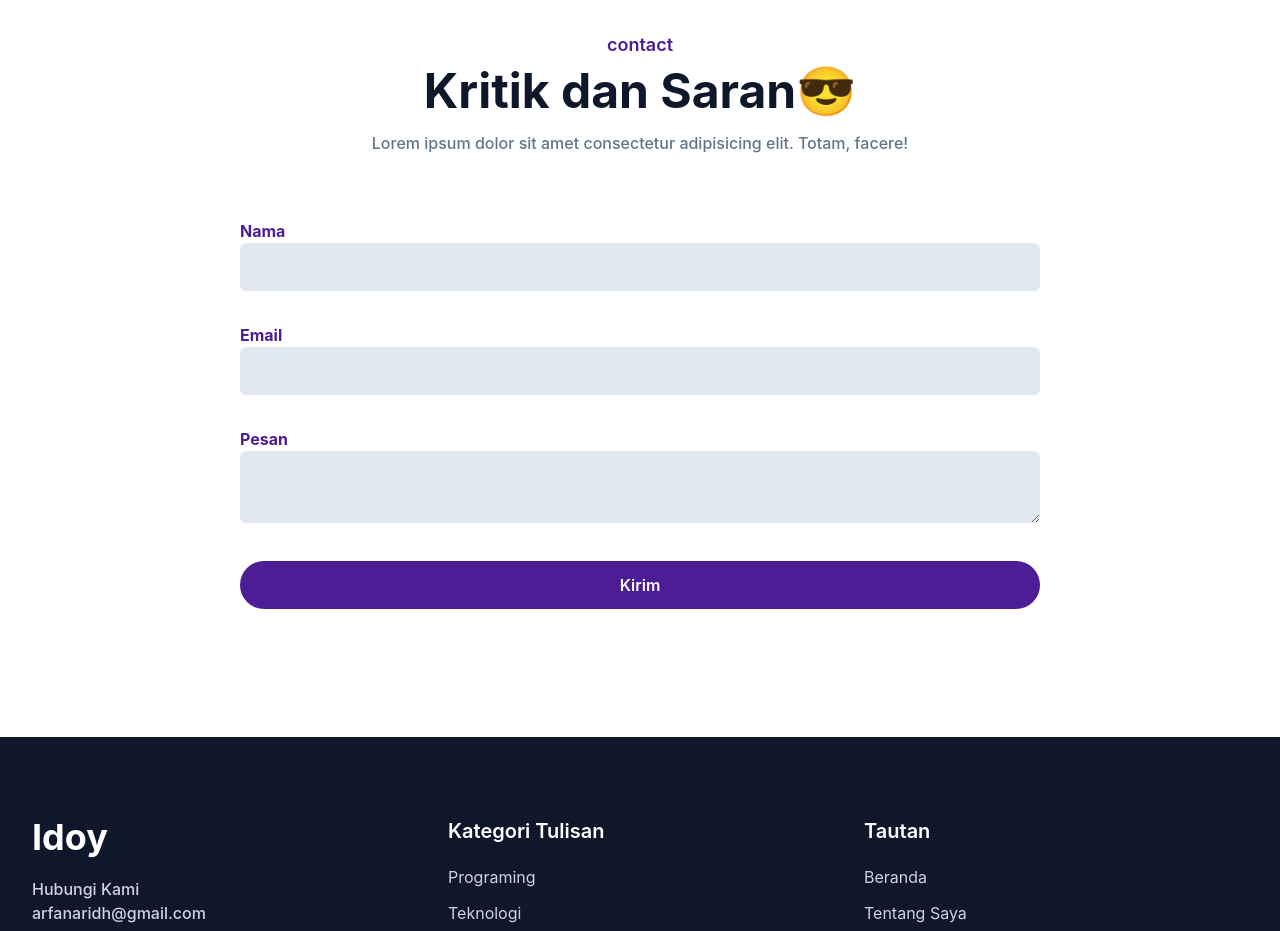
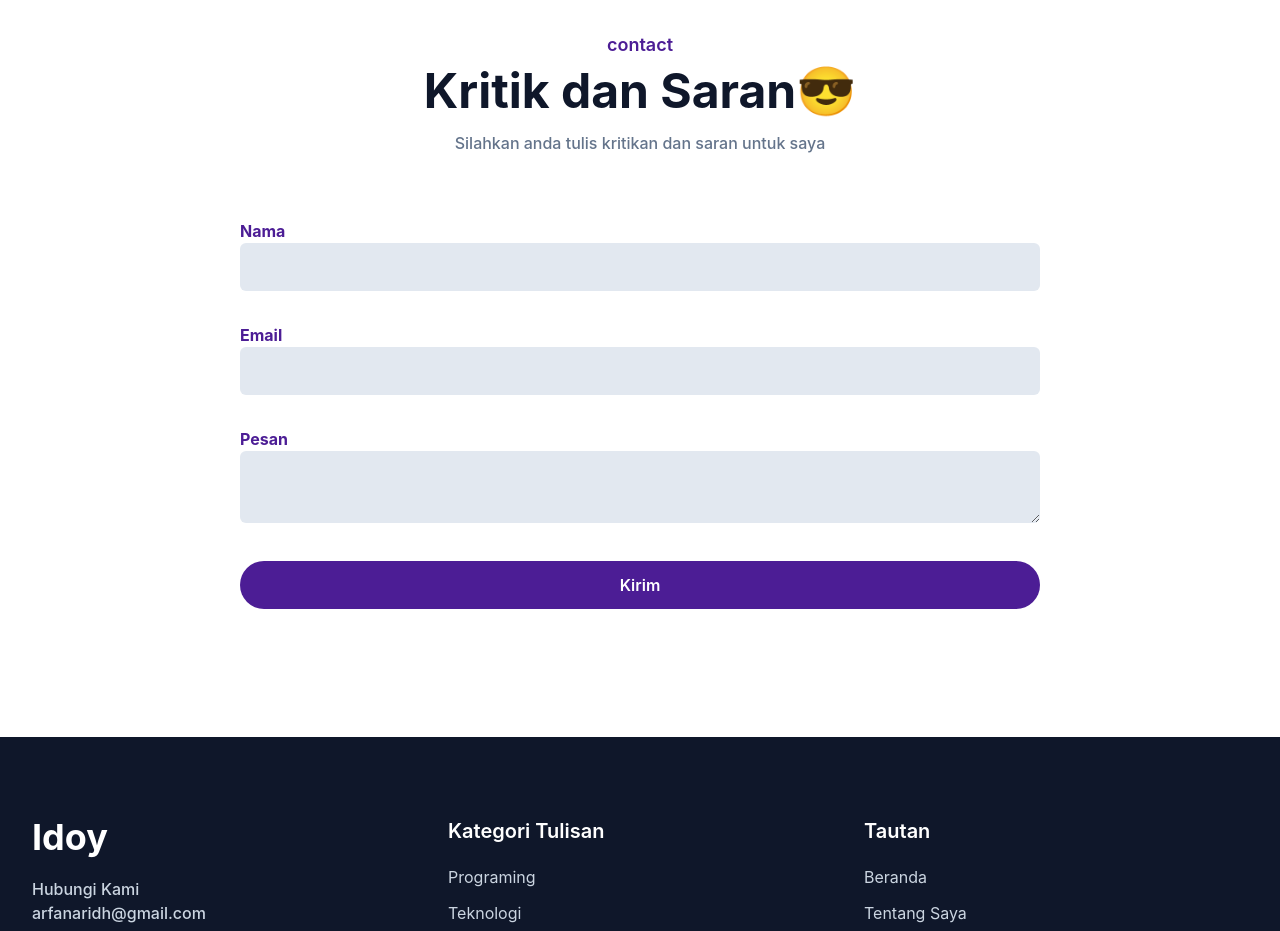
Before and after one commit to Doyypablo/portfolio, a website: page index.html in a window 1280 px wide. Shown: the part 4060-4991 px from the top of the page. Drawn offline with Linux system fonts and the light colour scheme.

Commit message:
index.html

```diff
--- a/index.html
+++ b/index.html
@@ -244,7 +244,7 @@
                 <div class="max-w-xl mx-auto text-center mb-16">
                     <h4 class="font-semibold text-lg text-primary mb-2">contact</h4>
                     <h2 class="font-bold text-dark text-3xl mb-4  sm:text-4xl lg:text-5xl">Kritik dan Saran😎</h2>
-                    <p class="font-medium text-md text-secondary mg:text-lg">Lorem ipsum dolor sit amet consectetur adipisicing elit. Totam, facere!
+                    <p class="font-medium text-md text-secondary mg:text-lg">Silahkan anda tulis kritikan dan saran untuk saya
                     </p>
                 </div>
             </div>
```
